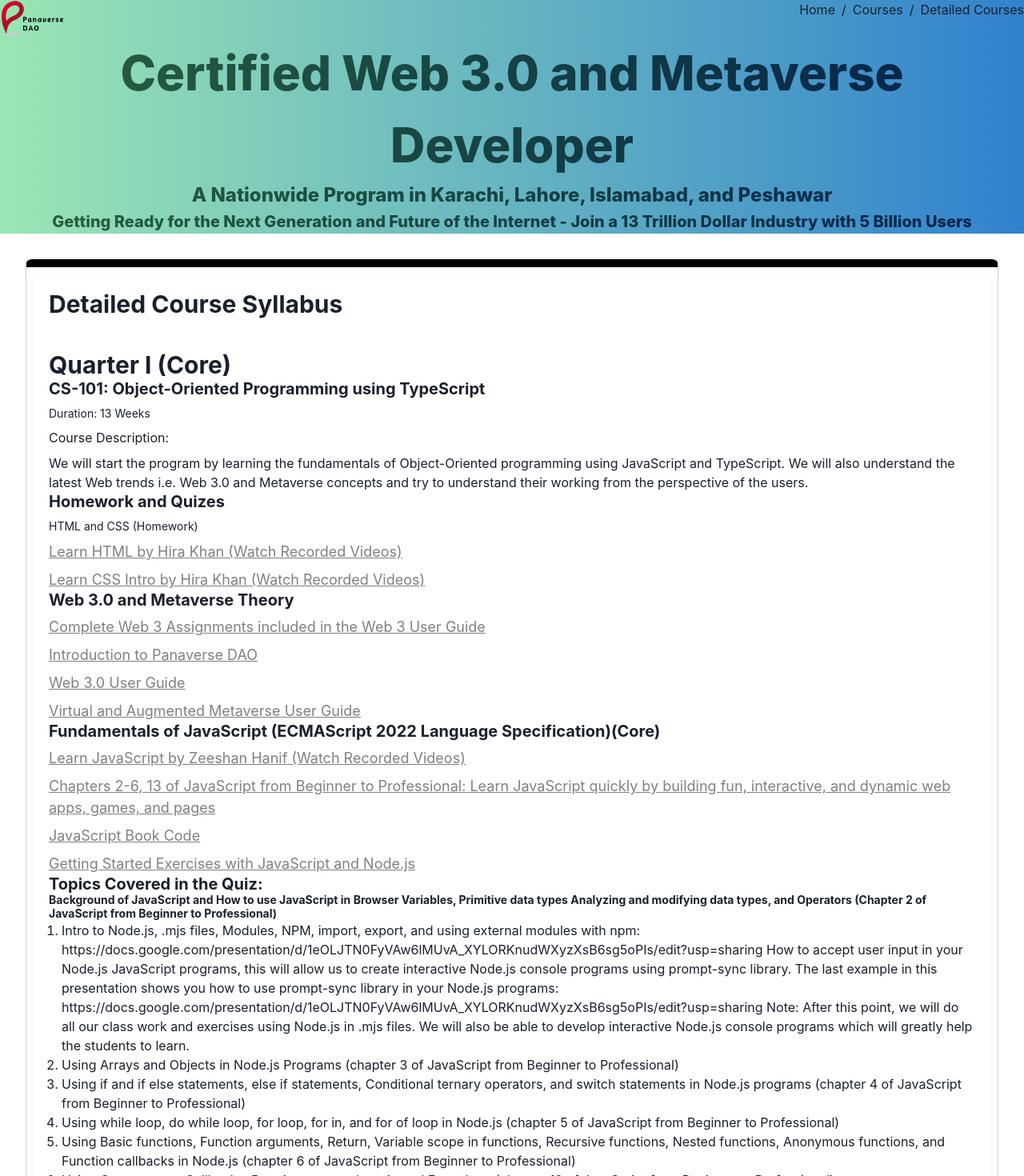
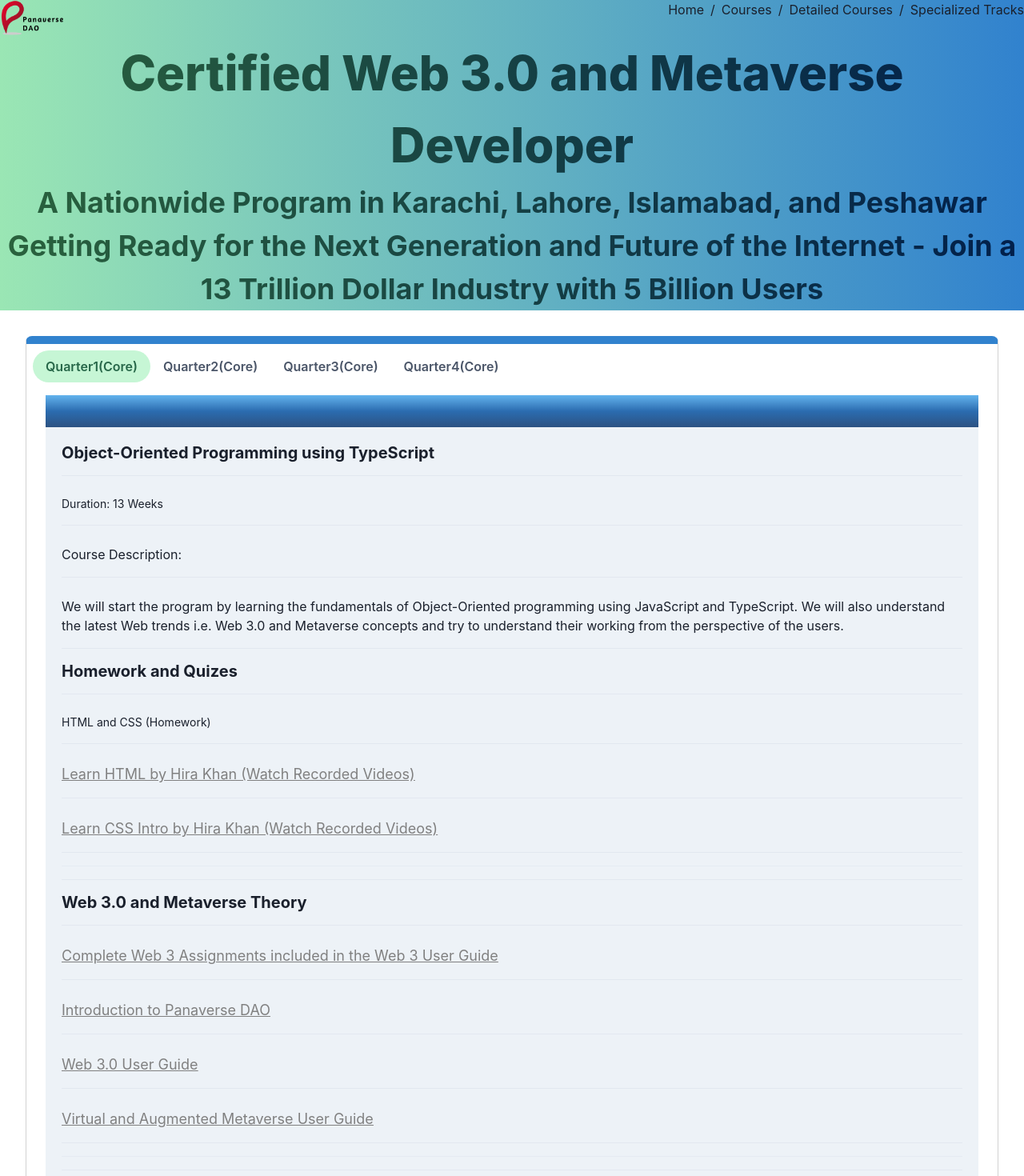
Before and after one commit to Moonamansoor06/panaverse, a Next.js app: page /detailedCourse in a window 1280 px wide. Shown: the top 1470 px of the page at 80% size. Built offline with nearby package versions, Linux system fonts and the light colour scheme.

Commit message:
ui changed

```diff
--- a/components/nav.tsx
+++ b/components/nav.tsx
@@ -3,9 +3,9 @@
     Breadcrumb,
     BreadcrumbItem,
     BreadcrumbLink,
-    BreadcrumbSeparator,
+    Spacer,
   } from '@chakra-ui/react'
-  import { Box,Text } from "@chakra-ui/react"
+  import { Box,Text,Flex } from "@chakra-ui/react"
   import Image from 'next/image'
 
 export default function Nav(){
@@ -13,11 +13,11 @@
     return(
 
 <div >
-     <Box  height={{ base: '100%',  md: '50%', xl: '25%',  }} width={['100%']}
-      display='flex'  alignContent='space-between' justifyContent='space-between '
+     <Flex direction={{ base: 'column', lg: 'row' }}
       bgGradient='linear(to-r, green.200, blue.500)'>
 
     <Image src='/logo.png' alt="" width={80} height={80}/>
+    <Spacer/>
 <Breadcrumb >
   <BreadcrumbItem>
     <BreadcrumbLink href='/'>Home</BreadcrumbLink>
@@ -28,16 +28,19 @@
   <BreadcrumbItem>
     <BreadcrumbLink href='/detailedCourse '>Detailed Courses</BreadcrumbLink>
   </BreadcrumbItem>
+  <BreadcrumbItem>
+    <BreadcrumbLink href='/specializedTracks '>Specialized Tracks</BreadcrumbLink>
+  </BreadcrumbItem>
 
 
 </Breadcrumb>
-</Box>
+</Flex>
 <Box height={{ base: '100%',  md: '50%', xl: '25%',  }} width={['100%']} bgGradient='linear(to-r, green.200, blue.500)' >
 
 <Text
   bgGradient='linear(to-l, #011f4b,	#2a623d)'
   bgClip='text'
-  fontSize='6xl'
+  fontSize={['4xl','6xl','6xl']}
   fontWeight='extrabold'
   align='center'
 >
@@ -46,8 +49,8 @@
 <Text
   bgGradient='linear(to-l, #011f4b,	#2a623d)'
   bgClip='text'
-  fontSize='2xl'
-  fontWeight='extrabold'
+  fontSize={['2xl','4xl','4xl']}
+  fontWeight='bold'
   align='center'
 >
 A Nationwide Program in Karachi, Lahore, Islamabad, and Peshawar
@@ -55,8 +58,8 @@
 <Text
   bgGradient='linear(to-l, #011f4b,	#2a623d)'
   bgClip='text'
-  fontSize='xl'
-  fontWeight='extrabold'
+  fontSize={['2xl','4xl','4xl']}
+  fontWeight='bold'
   align='center'
 >
 Getting Ready for the Next Generation and Future of the Internet - Join a 13 Trillion Dollar Industry with 5 Billion Users
--- a/pages/detailedCourse.tsx
+++ b/pages/detailedCourse.tsx
@@ -10,7 +10,10 @@
   StackDivider,
   CardFooter,
   Button,
+  Image,
+  Divider,
 } from "@chakra-ui/react";
+import { Tabs, TabList, TabPanels, Tab, TabPanel } from '@chakra-ui/react'
 import {
   List,
   ListItem,
@@ -21,8 +24,9 @@
 import Link from "next/link";
 import { useRouter } from "next/navigation";
 
-export default function detailedCourse() {
+export default function DetailedCourse() {
    return (
+
     <Box
       height={{ base: "100%", md: "50%", xl: "25%" }}
       width={["95%"]}
@@ -34,19 +38,31 @@
       borderRadius="lg"
       borderColor="lightgray"
       borderTopWidth="10px"
-      borderTopColor="black"
+      borderTopColor="blue.500"
     >
-      <Card>
-        <CardHeader>
-          <Heading size="lg">Detailed Course Syllabus</Heading>
+       <Tabs variant='soft-rounded' colorScheme='green'>
+  <TabList>
+    <Tab>Quarter1(Core)</Tab>
+    <Tab>Quarter2(Core)</Tab>
+    <Tab>Quarter3(Core)</Tab>
+    <Tab>Quarter4(Core)</Tab>
+
+  </TabList>
+  <TabPanels>
+    <TabPanel>
+      <Card w='100%' variant="filled" fill='blue.50'>
+        <CardHeader w='100%' h='4'
+         bgGradient='linear(to-b, blue.300, blue.600,blue.700)'>
+
+
         </CardHeader>
 
         <CardBody>
           <Stack divider={<StackDivider />} spacing="4">
-            <Box>
-              <Heading size="lg">Quarter I (Core)</Heading>
+
+
               <Heading size="md" >
-                CS-101: Object-Oriented Programming using TypeScript
+                Object-Oriented Programming using TypeScript
               </Heading>
               <Text pt="2" fontSize="sm">
                 Duration: 13 Weeks
@@ -85,6 +101,7 @@
                   Learn CSS Intro by Hira Khan (Watch Recorded Videos)
                 </Link>
               </Text>
+              <Divider/>
               <Heading size="md">Web 3.0 and Metaverse Theory</Heading>
               <Text
                 pt="2"
@@ -124,6 +141,7 @@
                   Virtual and Augmented Metaverse User Guide
                 </Link>
               </Text>
+              <Divider/>
               <Heading size="md">
                 Fundamentals of JavaScript (ECMAScript 2022 Language
                 Specification)(Core)
@@ -182,6 +200,8 @@
                   Intro to Node.js, .mjs files, Modules, NPM, import, export,
                   and using external modules with npm:
                   https://docs.google.com/presentation/d/1eOLJTN0FyVAw6lMUvA_XYLORKnudWXyzXsB6sg5oPIs/edit?usp=sharing
+                  </ListItem>
+                 <ListItem>
                   How to accept user input in your Node.js JavaScript programs,
                   this will allow us to create interactive Node.js console
                   programs using prompt-sync library. The last example in this
@@ -228,6 +248,7 @@
                   https://dev.to/brayanarrieta/new-javascript-features-ecmascript-2022-with-examples-4nhg
                 </ListItem>
               </OrderedList>
+              <Divider/>
               <Heading size="md">
                 Object-Oriented Programming with TypeScript
               </Heading>
@@ -285,7 +306,7 @@
                   Code Exercises
                 </Link>
               </Text>
-              <Heading size="sm">TypeScript Quizzes</Heading>
+              <Heading size="md">TypeScript Quizzes</Heading>
               <Text
                 pt="2"
                 color="gray"
@@ -303,6 +324,8 @@
                 {" "}
                 TypeScript Professional Proficiency Quiz
               </Text>
+
+              <Divider/>
               <Heading size="md">
                 {" "}
                 Fundamentals of Version Control with Git
@@ -366,7 +389,7 @@
                 fontSize="md"
               >
                 <Link href="http://stackoverflow.com/questions/3329943/git-branch-fork-fetch-merge-rebase-and-clone-what-are-the-differences">
-                  Git brabch,fork, clone,rebase difference
+                  Git branch,fork, clone,rebase difference
                 </Link>
               </Text>
               <Text
@@ -428,9 +451,49 @@
               >
                 Git Quiz before the start of Quarter 2 Total Questions: 60,
                 Total Time: 75 minutes
-              </Text>  </Box> </Stack>
+              </Text>               </Stack>
               </CardBody>
             </Card>
+    </TabPanel>
+    <TabPanel>
+
+      <Card w='100%' variant="filled" fill='blue.50'>
+        <CardHeader w='100%' h='4'
+         bgGradient='linear(to-b, blue.300, blue.600,blue.700)'>
+
+        </CardHeader>
+        <CardBody>
+ quarter 2
+        </CardBody>
+</Card>
+    </TabPanel>
+    <TabPanel>
+
+      <Card w='100%' variant="filled" fill='blue.50'>
+        <CardHeader w='100%' h='4'
+         bgGradient='linear(to-b, blue.300, blue.600,blue.700)'>
+
+        </CardHeader>
+        <CardBody>
+ quarter 3
+        </CardBody>
+</Card>
+    </TabPanel>
+    <TabPanel>
+
+      <Card w='100%' variant="filled" fill='blue.50'>
+        <CardHeader w='100%' h='4'
+         bgGradient='linear(to-b, blue.300, blue.600,blue.700)'>
+
+        </CardHeader>
+        <CardBody>
+ quarter 4
+        </CardBody>
+</Card>
+    </TabPanel>
+  </TabPanels>
+</Tabs>
+
              </Box>
 
            );
```
Also changed, not shown: components/homeComponent.tsx (+17 -18 lines), components/imgRotator.tsx (+4 -61 lines), pages/specializedTracks.tsx (added, +48 -0 lines), public/banner.jpg (added).
